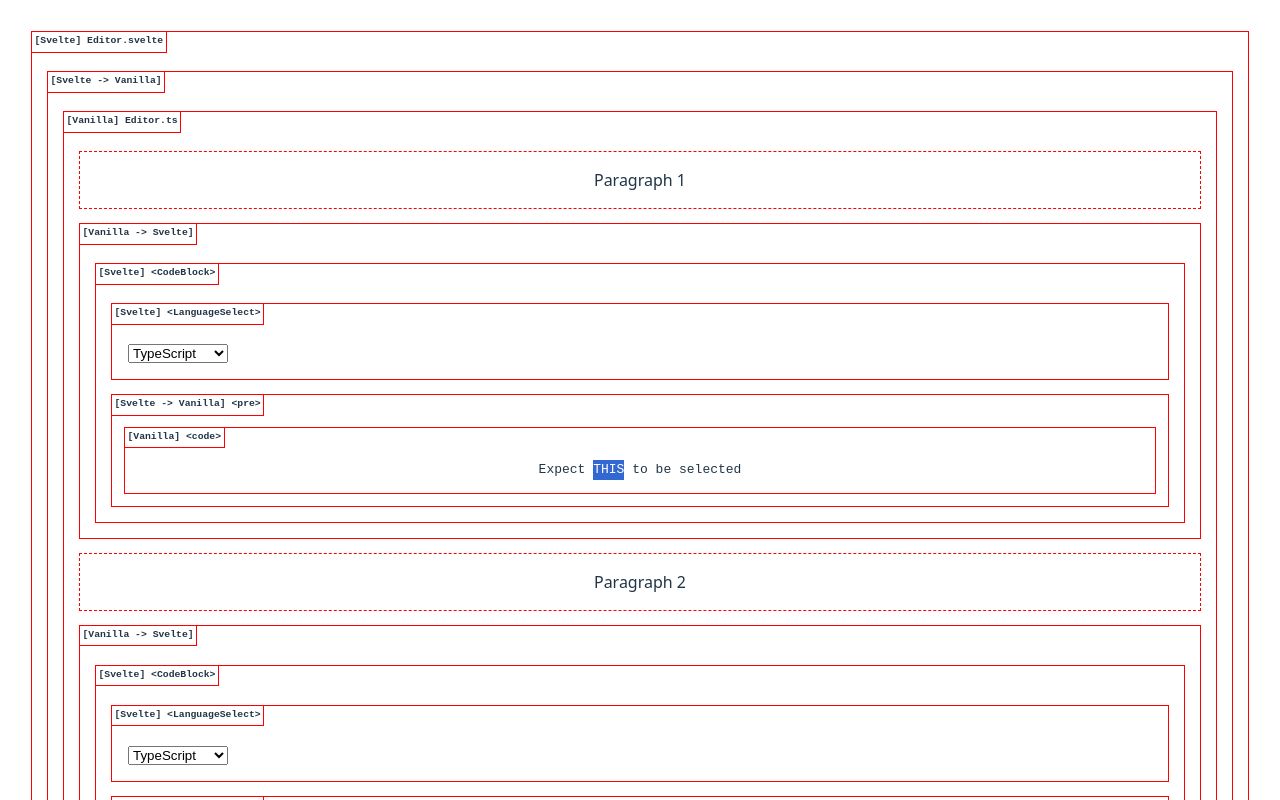
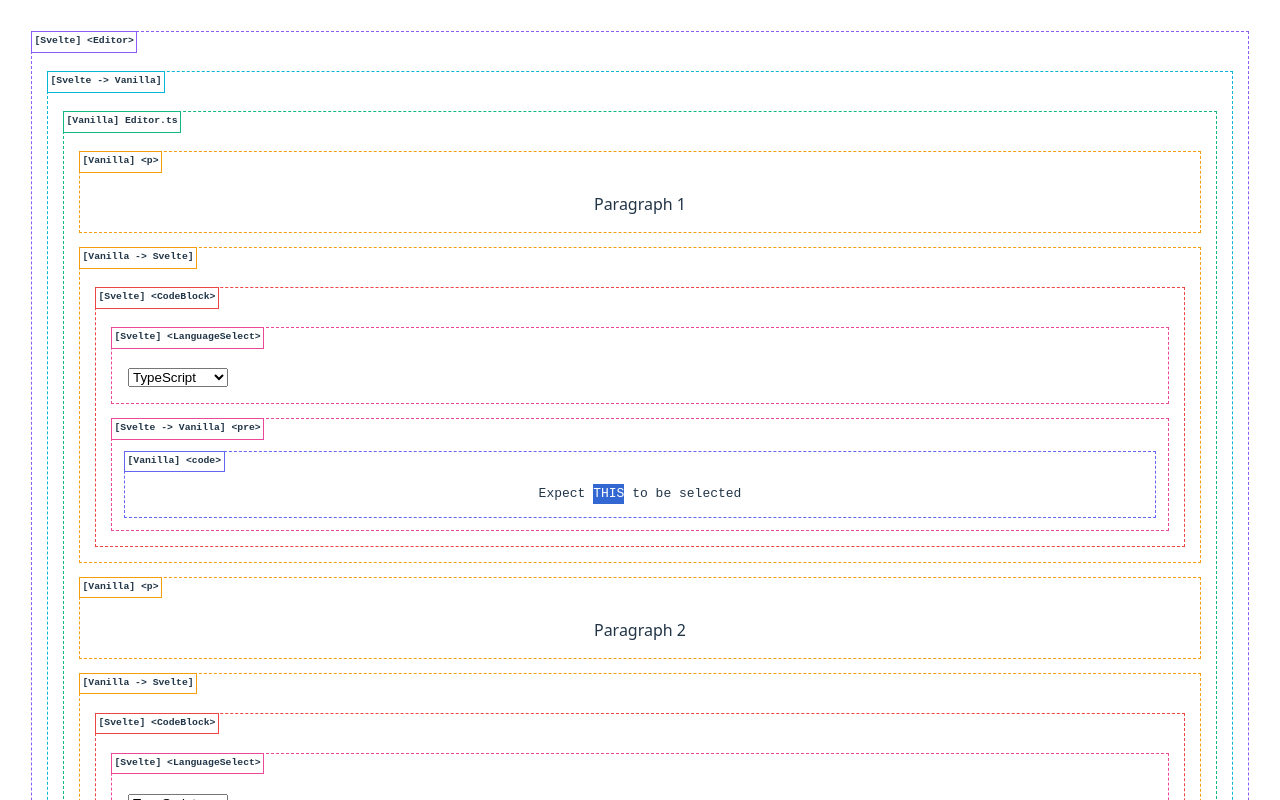
Before and after one commit to issueset/svelte-async-issue, a Svelte app: page / in a window 1280 px wide. Shown: the top 800 px of the page. Built offline with nearby package versions, Linux system fonts and the light colour scheme.

Commit message:
tweak log

```diff
--- a/src/app.css
+++ b/src/app.css
@@ -92,17 +92,21 @@ button:focus-visible {
   width: 100%;
   height: 100%;
   outline-width: 1px;
-  outline-style: solid;
-  outline-color: red;
+  outline-style: dashed;
+  outline-color: var(--outline-color);
   position: relative;
   padding-left: 1em;
   padding-right: 1em;
   padding-top: 2.5em;
   padding-bottom: 1em;
+
 }
 
 .card:hover {
-  background-color: #93ed694c;
+  background-color: rgba(139, 92, 246, 0.05);
+  outline-width: 2px;
+  outline-style: solid;
+
 }
 
 .card:has(> .card:hover) {
@@ -117,7 +121,7 @@ button:focus-visible {
   left: 0;
   outline-width: 1px;
   outline-style: solid;
-  outline-color: red;
+  outline-color: var(--outline-color);
   padding: 0.25em;
   font-size: 0.75em;
   font-family: monospace;
@@ -128,3 +132,46 @@ button:focus-visible {
   outline-style: dashed;
   padding-top: 1em;
 }
+
+:root {
+  --outline-color-1: #8b5cf6; /* purple */
+  --outline-color-2: #06b6d4; /* cyan */
+  --outline-color-3: #10b981; /* emerald */
+  --outline-color-4: #f59e0b; /* amber */
+  --outline-color-5: #ef4444; /* red */
+  --outline-color-6: #ec4899; /* pink */
+  --outline-color-7: #6366f1; /* indigo */
+  --outline-color-8: #84cc16; /* lime */
+}
+
+.card {
+  --outline-color: var(--outline-color-1);
+}
+
+.card .card {
+  --outline-color: var(--outline-color-2);
+}
+
+.card .card .card {
+  --outline-color: var(--outline-color-3);
+}
+
+.card .card .card .card {
+  --outline-color: var(--outline-color-4);
+}
+
+.card .card .card .card .card {
+  --outline-color: var(--outline-color-5);
+}
+
+.card .card .card .card .card .card {
+  --outline-color: var(--outline-color-6);
+}
+
+.card .card .card .card .card .card .card {
+  --outline-color: var(--outline-color-7);
+}
+
+.card .card .card .card .card .card .card .card {
+  --outline-color: var(--outline-color-8);
+}
--- a/src/lib/CodeBlock.svelte
+++ b/src/lib/CodeBlock.svelte
@@ -11,7 +11,6 @@
   const action: Action = (node) => {
     console.log("[CodeBlock.svelte] action called");
     node.innerHTML = `<code class="card" data-card-label="[Vanilla] <code>" contenteditable="true">${text}</code>`;
-    console.log("[CodeBlock.svelte] action done");
   };
 </script>
 
--- a/src/lib/Editor.svelte
+++ b/src/lib/Editor.svelte
@@ -16,6 +16,6 @@
   };
 </script>
 
-<div class="card" data-card-label="[Svelte] Editor.svelte">
+<div class="card" data-card-label="[Svelte] <Editor>">
   <div class="card" data-card-label="[Svelte -> Vanilla]" use:action></div>
 </div>
--- a/src/lib/Editor.ts
+++ b/src/lib/Editor.ts
@@ -30,9 +30,9 @@ export class Editor {
   private updateContent(dom: HTMLElement) {
     dom.innerHTML = `<div class="editor card" data-card-label="[Vanilla] Editor.ts">
 
-    <p class="card" contenteditable="true">Paragraph 1</p>
+    <p class="card" data-card-label="[Vanilla] <p>" contenteditable="true">Paragraph 1</p>
     <div class="svelte-component-host card" data-card-label="[Vanilla -> Svelte]" id="svelte-component-host-1"></div>
-    <p class="card" contenteditable="true">Paragraph 2</p>
+    <p class="card" data-card-label="[Vanilla] <p>" contenteditable="true">Paragraph 2</p>
     <div class="svelte-component-host card" data-card-label="[Vanilla -> Svelte]" id="svelte-component-host-2"></div>
     </div>`;
 
@@ -55,8 +55,6 @@ export class Editor {
 
     svelte.mount(CodeBlock, { target: host, props: { text } });
     svelte.flushSync();
-
-    console.log("[Editor.ts] addSvelteComponent done");
   }
 
   private updateSelection(dom: HTMLElement) {
```
